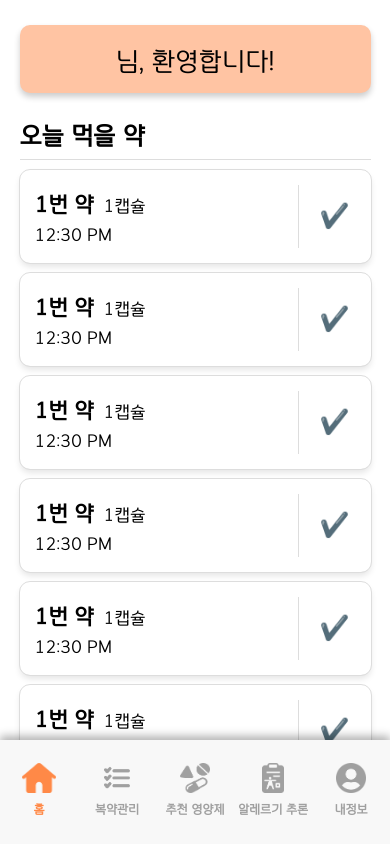
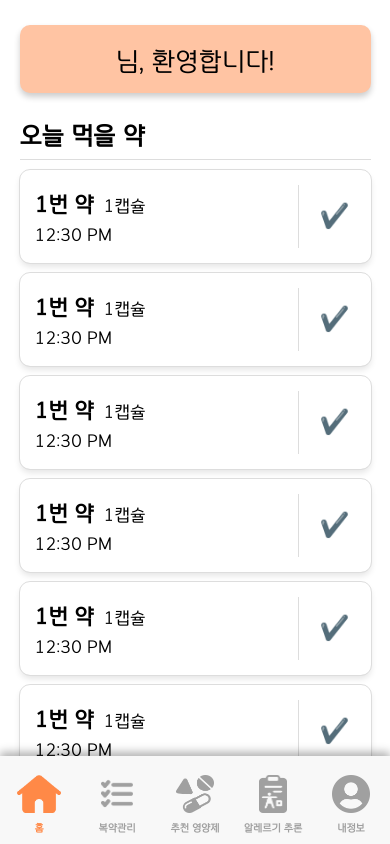
Before and after one commit to KAU-Medicare/Medicare-Frontend, a Vue app: page /home in a window 390 px wide. Built offline with nearby package versions, Linux system fonts and the light colour scheme.

Commit message:
바텀바 바꾸지 말아주세요

```diff
--- a/src/components/BottomNav.vue
+++ b/src/components/BottomNav.vue
@@ -100,14 +100,12 @@ export default {
   font-size: 10px;
   flex: 1;  /* 동일한 크기로 아이템들 분할 */
   -webkit-tap-highlight-color: transparent;
-  padding: 5px 0; /* 상하 여백 추가 */
 }
 
 .nav-img {
   height: 65%; /* 부모의 높이에 맞게 설정 */
   width: auto; /* 비율을 유지하기 위해 width를 auto로 설정 */
   /* object-fit: cover; 부모 영역에 맞게 이미지를 잘라냄 */
-  max-height: 40px;
 }
 
 .nav-item.router-link-exact-active {
@@ -117,18 +115,4 @@ export default {
 p {
   margin-top: 5px;
 }
-
-@media (max-width: 768px) {
-  .bottom-nav {
-    height: 10vh; /* 모바일에서 높이 증가 */
-  }
-
-  .nav-item {
-    font-size: 12px; /* 모바일에서 글꼴 크기 증가 */
-  }
-
-  .nav-img {
-    max-height: 30px; /* 모바일에서 이미지 크기 조정 */
-  }
-}
 </style>
```
